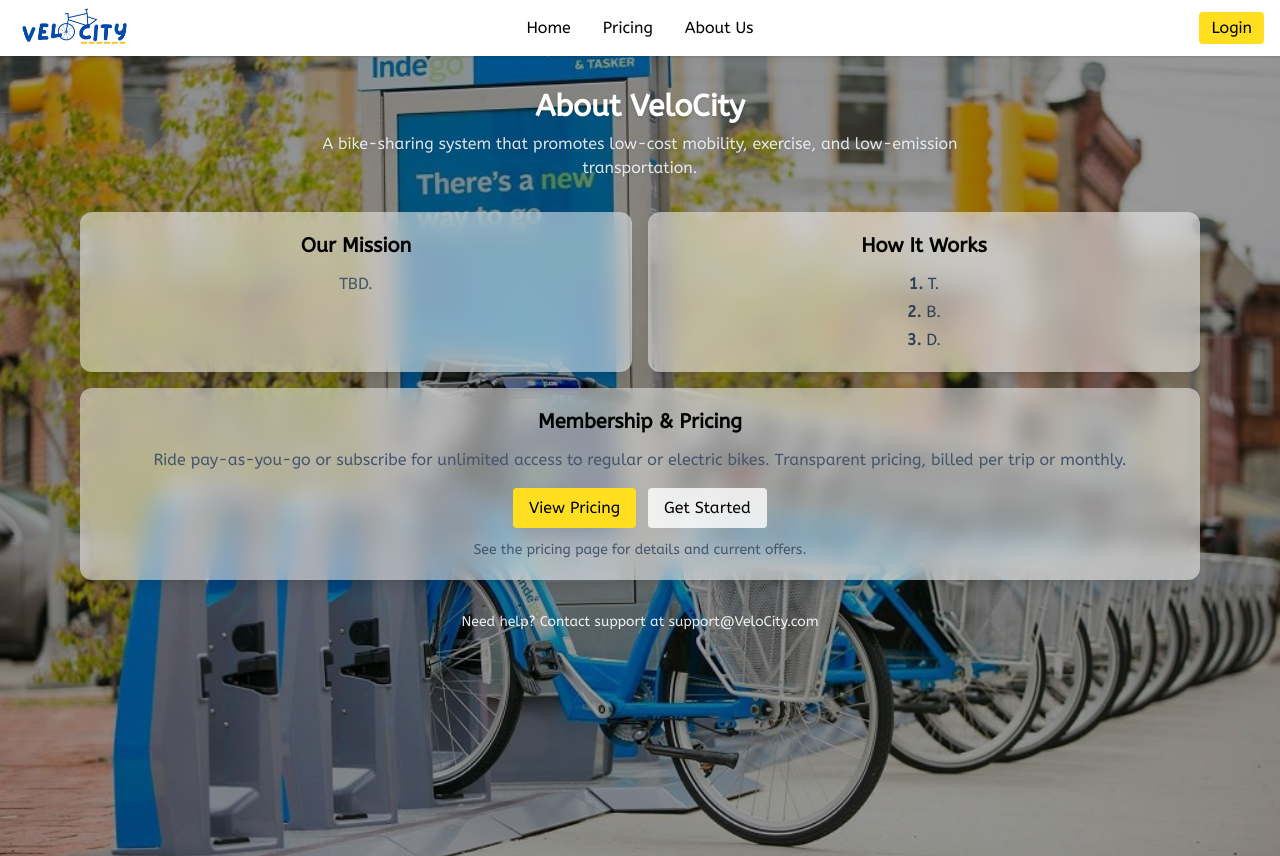
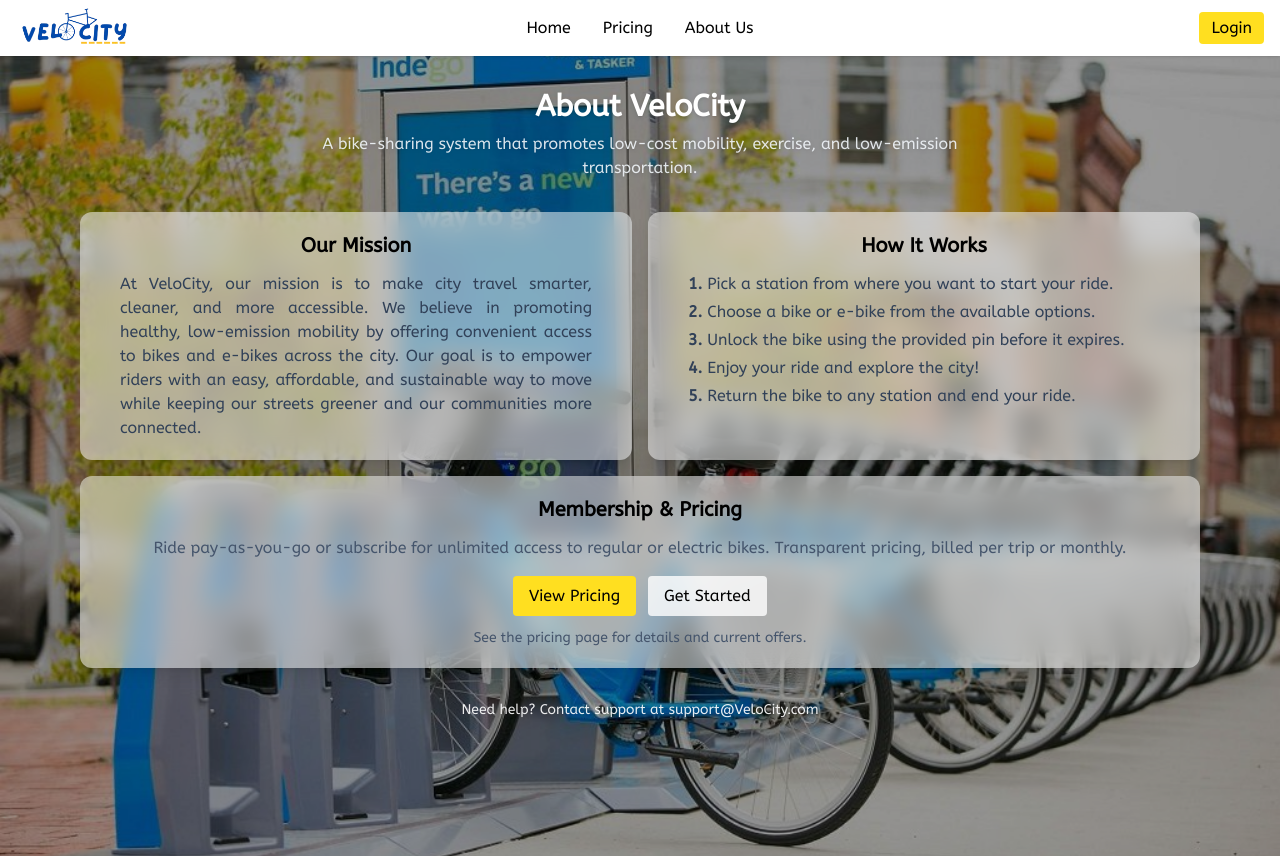
Before and after one commit to srabm/SOEN343-VeloCity, a Vue app in the folder velocity/: page /VeloCity/about in a window 1280 px wide. Built offline with nearby package versions, Linux system fonts and the light colour scheme; no server answers; the database is empty.

Commit message:
VELO-64: Updated About Us page and added flex dollars to pricing page

```diff
--- a/velocity/src/views/aboutUs.vue
+++ b/velocity/src/views/aboutUs.vue
@@ -12,17 +12,19 @@
             <section class="grid grid-cols-1 md:grid-cols-2 gap-4 max-w-6xl mx-auto text-center px-4">
                 <div class="rounded-xl p-5 shadow-lg bg-white/50 backdrop-blur-md">
                     <h2 class="text-xl font-semibold mb-3">Our Mission</h2>
-                    <p class="text-slate-600">
-                        TBD.
+                    <p class="text-slate-700 text-justify px-5">
+                        At VeloCity, our mission is to make city travel smarter, cleaner, and more accessible. We believe in promoting healthy, low-emission mobility by offering convenient access to bikes and e-bikes across the city. Our goal is to empower riders with an easy, affordable, and sustainable way to move while keeping our streets greener and our communities more connected.
                     </p>
                 </div>
 
                 <div class="rounded-xl p-5 shadow-lg bg-white/50 backdrop-blur-md">
                     <h2 class="text-xl font-semibold mb-3">How It Works</h2>
-                    <ul class="list-none space-y-1 text-slate-700">
-                        <li><strong>1.</strong> T.</li>
-                        <li><strong>2.</strong> B.</li>
-                        <li><strong>3.</strong> D.</li>
+                    <ul class="list-none space-y-1 text-slate-700 text-left px-5">
+                        <li><strong>1.</strong> Pick a station from where you want to start your ride.</li>
+                        <li><strong>2.</strong> Choose a bike or e-bike from the available options.</li>
+                        <li><strong>3.</strong> Unlock the bike using the provided pin before it expires.</li>
+                        <li><strong>4.</strong> Enjoy your ride and explore the city!</li>
+                        <li><strong>5.</strong> Return the bike to any station and end your ride.</li>
                     </ul>
                 </div>
 
--- a/velocity/src/views/pricing.vue
+++ b/velocity/src/views/pricing.vue
@@ -8,6 +8,20 @@
             </header>
 
             <section class="grid grid-cols-1 md:grid-cols-2 gap-4 max-w-6xl mx-auto text-center px-4">
+
+                <!-- Pay-as-you-go -->
+                <div class="md:col-span-2 rounded-xl p-5 shadow-lg bg-white/50 backdrop-blur-md">
+                    <h2 class="text-xl font-semibold mb-3">Pay-as-you-go Pricing</h2>
+                    <ul class="list-none  space-y-1">
+                        <li>Base (per trip): <strong>$1.11</strong></li>
+                        <li>Regular velo: <strong>$0.22</strong> / min</li>
+                        <li>Electric velo: <strong>$0.33</strong> / min</li>
+                    </ul>
+                    <p class="text-slate-600 mt-3 text-sm">
+                        Default pricing for guests or users without a membership. Charges are calculated when you return
+                        your bike based on trip duration.
+                    </p>
+                </div>
 
                 <!-- Regular Membership -->
                 <div class="rounded-xl p-5 shadow-lg bg-white/50 backdrop-blur-md">
@@ -35,19 +49,16 @@
                     </button>
                 </div>
 
-                <!-- Pay-as-you-go -->
+                <!-- Flex dollars -->
                 <div class="md:col-span-2 rounded-xl p-5 shadow-lg bg-white/50 backdrop-blur-md">
-                    <h2 class="text-xl font-semibold mb-3">Pay-as-you-go Pricing</h2>
-                    <ul class="list-none  space-y-1">
-                        <li>Base (per trip): <strong>$1.11</strong></li>
-                        <li>Regular velo: <strong>$0.22</strong> / min</li>
-                        <li>Electric velo: <strong>$0.33</strong> / min</li>
-                    </ul>
-                    <p class="text-slate-600 mt-3 text-sm">
-                        Default pricing for guests or users without a membership. Charges are calculated when you return
-                        your bike based on trip duration.
+                    <h2 class="text-xl font-semibold mb-3">Flex Dollars</h2>
+
+                    <p class="mt-3 px-6">
+                        As an incentive for our users to return their bike at a low capacity station, 2 Flex dollars will be rewarded.
+                        Each Flex dollar will be automatically redeemed for a $0.50 discount on your next ride.
                     </p>
                 </div>
+
             </section>
         </div>
     </div>
```
